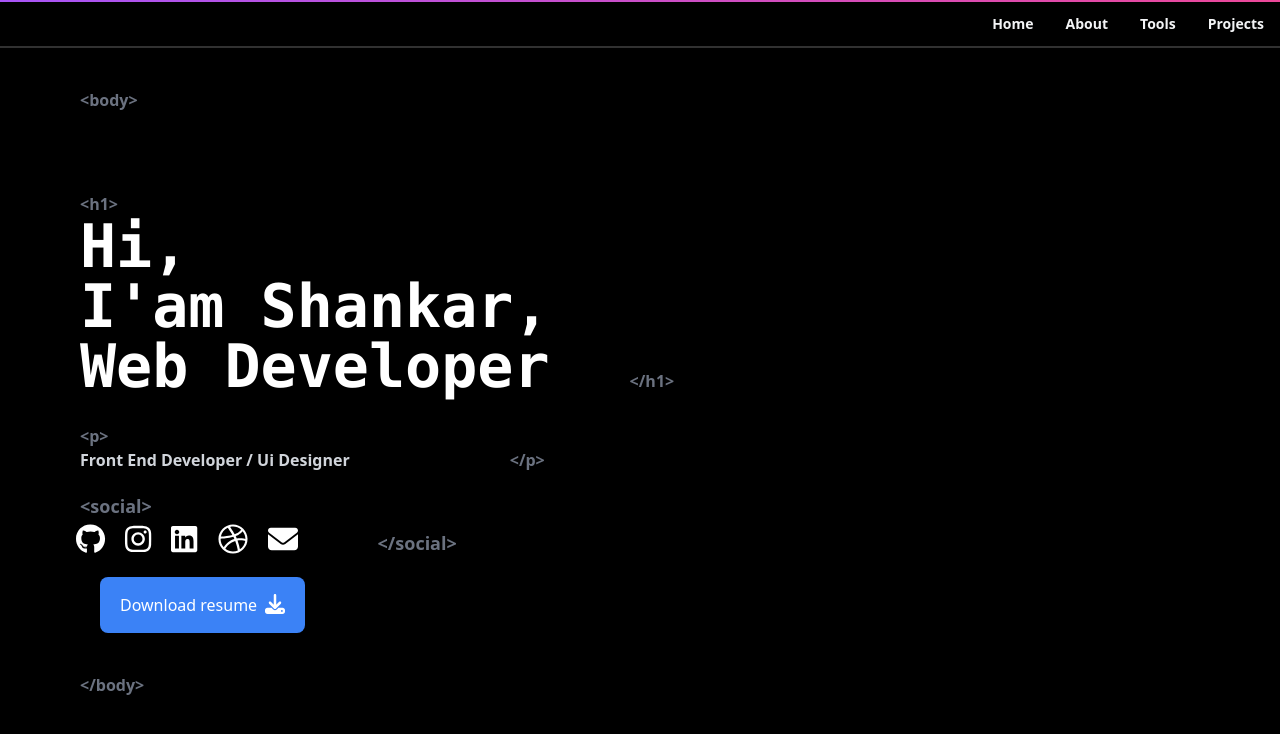
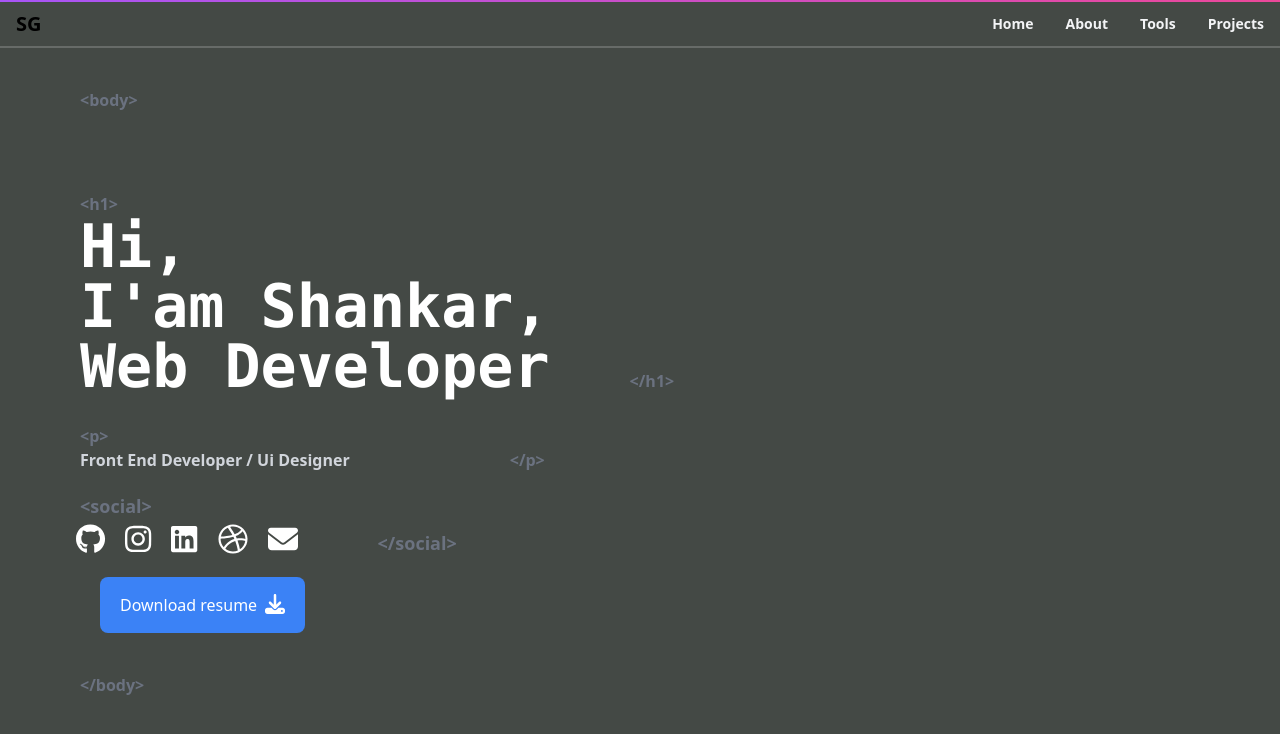
Before and after one commit to goutham-shankar/shankarg-Portfolio-website-, a Next.js app: page / in a window 1280 px wide. Shown: the top 734 px of the page. Built offline with nearby package versions, Linux system fonts and the light colour scheme; a web font is replaced by a local one.

Commit message:
Update globals.css

```diff
--- a/styles/globals.css
+++ b/styles/globals.css
@@ -7,6 +7,6 @@
 @tailwind components;
 @tailwind utilities;
 html{
-  background-color: black;
+  background-color: #444945;
 
 }
```
